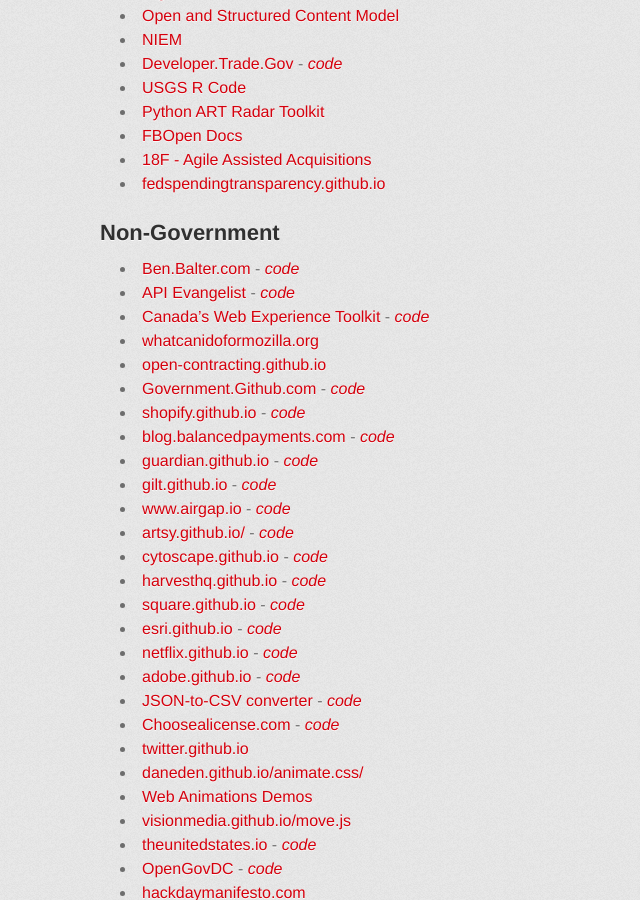
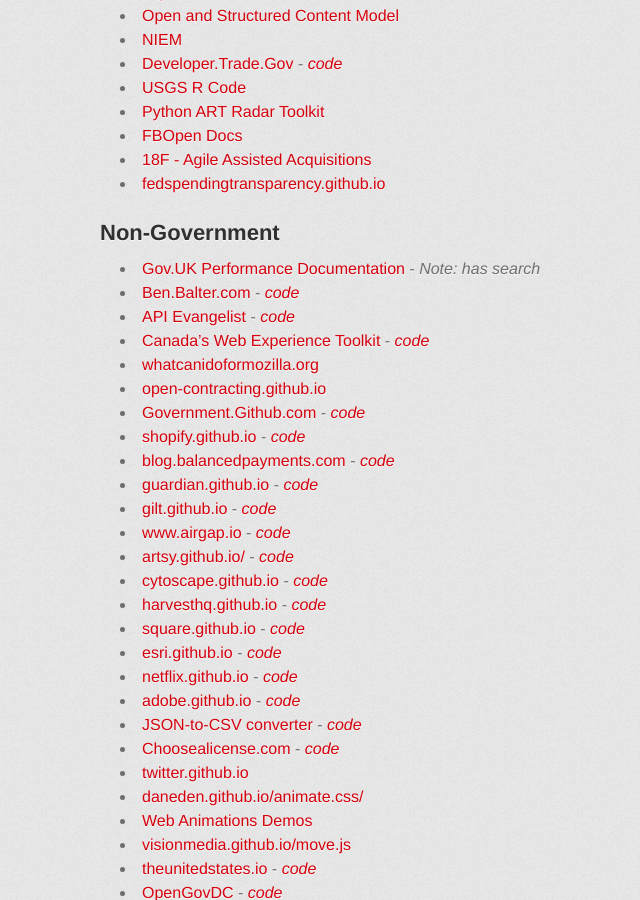
Before and after one commit to GSA/Open-Data-Collaboration-Sandbox, a Jekyll site: the page built from website_examples.md, in a window 1280 px wide and 900 px high, scrolled down 862 px. Shown: the whole window, without its empty margins (230-870 px from the left). Built offline with Jekyll 4.4.1, drawn with Linux system fonts in a browser that asks for light colours; some web fonts are replaced.

Commit message:
adding gov.uk example

```diff
--- a/website_examples.md
+++ b/website_examples.md
@@ -43,6 +43,7 @@
 
 ## Non-Government
 
+* [Gov.UK Performance Documentation](http://alphagov.github.io/performanceplatform-documentation) - _Note: has search_
 * [Ben.Balter.com](http://ben.balter.com) - *[code](https://github.com/benbalter/benbalter.github.com)*
 * [API Evangelist](http://www.apievangelist.com) - *[code](https://github.com/kinlane/api-evangelist)*
 * [Canada's Web Experience Toolkit](http://wet-boew.github.io/wet-boew/index-en.html) - *[code](https://github.com/wet-boew/wet-boew)*
```
